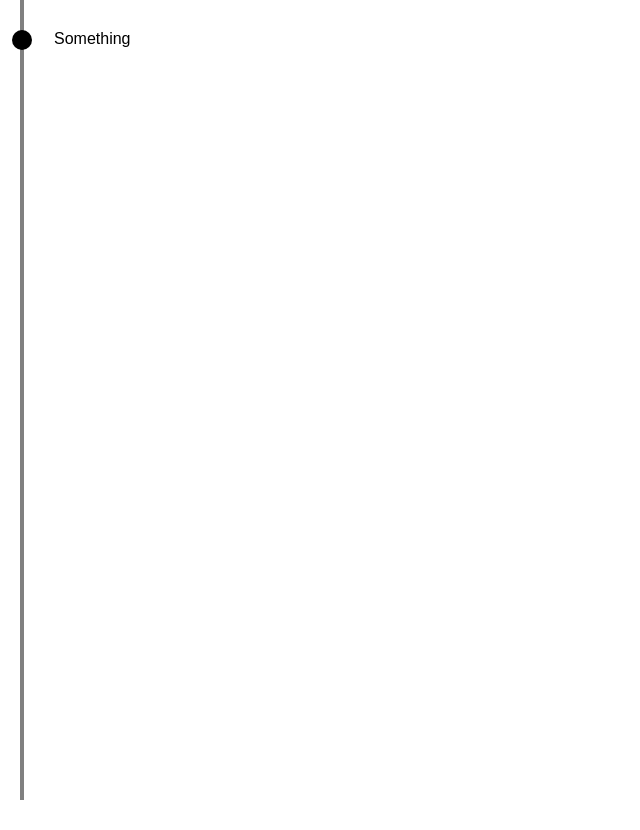
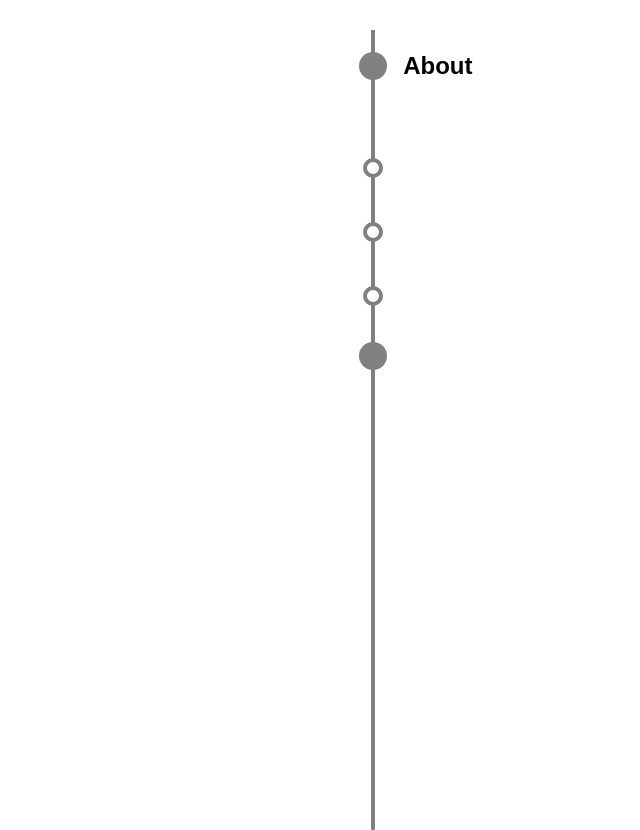
Before and after one commit to tigercao1/portfolio-ui, a React (Create React App) app: page / in a window 1280 px wide. Shown: the whole page, without its empty margins (0-640 px from the left). Before the commit the page ends 800 px from the top, so only its background shows below. Built offline with nearby package versions, Linux system fonts and the light colour scheme.

Commit message:
more code

```diff
--- a/src/components/Page/Page.js
+++ b/src/components/Page/Page.js
@@ -6,7 +6,13 @@ export const Page = ({ children }) => {
     return (
         <div className={styles.Page}>
             <Timeline>
+                <TimelineItem title titleText="About"></TimelineItem>
                 <TimelineItem></TimelineItem>
+                <TimelineItem></TimelineItem>
+
+                <TimelineItem></TimelineItem>
+
+                <TimelineItem title></TimelineItem>
             </Timeline>
         </div>
     );
--- a/src/components/Page/Page.module.scss
+++ b/src/components/Page/Page.module.scss
@@ -1,4 +1,5 @@
 .Page {
+    position: relative;
     min-height: 100vh;
-    min-width: 100vw;
+    min-width: 70vw;
 }
--- a/src/components/Timeline/Timeline.module.scss
+++ b/src/components/Timeline/Timeline.module.scss
@@ -7,7 +7,9 @@
     content: '';
     background-color: grey;
     position: absolute;
-    left: 20px;
-    width: 4px;
+    left: var(--var-pos-timeline);
+    top: 30px;
+    bottom: 30px;
+    width: var(--var-size-2);
     height: 100%;
 }
--- a/src/components/Timeline/TimelineItem/TimelineItem.js
+++ b/src/components/Timeline/TimelineItem/TimelineItem.js
@@ -1,11 +1,25 @@
 import React from 'react';
 import styles from './TimelineItem.module.scss';
 
-export const TimelineItem = () => {
+export const TimelineItem = ({
+    title = false,
+    titleText = undefined,
+    primaryText = undefined,
+    secondaryText = undefined,
+    description = undefined,
+}) => {
+    const bulletinStyle =
+        `${styles.Circle} ` + (title ? `${styles.TitleCircle}` : '');
+
     return (
         <div className={styles.TimelineItemContainer}>
-            <span className={styles.Circle}></span>
-            <div>Something</div>
+            <span className={bulletinStyle}></span>
+            {titleText && <h2>{titleText}</h2>}
+            {primaryText && <h3>{primaryText}</h3>}
+            {secondaryText && (
+                <h5 className={styles.Subdubed}>{secondaryText}</h5>
+            )}
+            {description && <p>{description}</p>}
         </div>
     );
 };
--- a/src/components/Timeline/TimelineItem/TimelineItem.module.scss
+++ b/src/components/Timeline/TimelineItem/TimelineItem.module.scss
@@ -1,15 +1,36 @@
 .TimelineItemContainer {
+    position: relative;
     display: flex;
     flex-direction: row;
-    margin-left: 24px;
-    padding: 30px;
+    margin-left: var(--var-pos-timeline);
+    padding: var(--var-size-9);
 }
 
 .Circle {
     position: absolute;
-    left: 12px;
-    width: 20px;
-    height: 20px;
+    top: calc(50% - (var(--var-size-secondary-bulletin) / 2));
+    left: calc(
+        0px - (var(--var-size-secondary-bulletin) / 2) -
+            ((var(--var-size-2)) / 2)
+    );
+    width: var(--var-size-secondary-bulletin);
+    height: var(--var-size-secondary-bulletin);
     border-radius: 50%;
-    background-color: black;
+    background-color: white;
+    border: var(--var-size-2) solid grey;
 }
+
+.TitleCircle {
+    top: calc(50% - (var(--var-size-primary-bulletin) / 2));
+    left: calc(
+        0px - (var(--var-size-primary-bulletin) / 2) + ((var(--var-size-2)) / 2)
+    );
+    width: var(--var-size-primary-bulletin);
+    height: var(--var-size-primary-bulletin);
+    background-color: grey;
+    border: none;
+}
+
+.Subdubed {
+    color: grey;
+}
--- a/src/components/Timeline/TimelineTitle/TimelineTitle.js
+++ /dev/null
@@ -1 +0,0 @@
-export const TimelineTitle = () => {};
--- a/src/components/Timeline/TimelineTitle/index.js
+++ /dev/null
@@ -1 +0,0 @@
-export { TimelineTitle } from './TimelineTitle';
--- a/src/components/Timeline/index.js
+++ b/src/components/Timeline/index.js
@@ -1,3 +1,2 @@
 export { Timeline } from './Timeline';
 export { TimelineItem } from './TimelineItem';
-export { TimelineTitle } from './TimelineTitle';
--- a/src/index.scss
+++ b/src/index.scss
@@ -1,12 +1,31 @@
 body {
-  margin: 0;
-  font-family: sans-serif, -apple-system, BlinkMacSystemFont, 'Segoe UI', 'Roboto', 'Oxygen',
-    'Ubuntu', 'Cantarell', 'Fira Sans', 'Droid Sans', 'Helvetica Neue';
-  -webkit-font-smoothing: antialiased;
-  -moz-osx-font-smoothing: grayscale;
+    margin: 0;
+    font-family: sans-serif, -apple-system, BlinkMacSystemFont, 'Segoe UI',
+        'Roboto', 'Oxygen', 'Ubuntu', 'Cantarell', 'Fira Sans', 'Droid Sans',
+        'Helvetica Neue';
+    -webkit-font-smoothing: antialiased;
+    -moz-osx-font-smoothing: grayscale;
 }
 
 code {
-  font-family: source-code-pro, Menlo, Monaco, Consolas, 'Courier New',
-    monospace;
+    font-family: source-code-pro, Menlo, Monaco, Consolas, 'Courier New',
+        monospace;
 }
+
+:root {
+    display: flex;
+    justify-content: center;
+    --var-pos-timeline: 20%;
+    --var-spacing-timeline-left: calc(var(--var-pos-timeline) + 20px);
+    --var-size-1: 2px;
+    --var-size-2: 4px;
+    --var-size-3: 8px;
+    --var-size-4: 12px;
+    --var-size-5: 16px;
+    --var-size-6: 20px;
+    --var-size-7: 24px;
+    --var-size-8: 28px;
+    --var-size-9: 32px;
+    --var-size-primary-bulletin: var(--var-size-8);
+    --var-size-secondary-bulletin: var(--var-size-4);
+}
```
Also changed, not shown: package.json (+5 -2 lines), 1 other file (tests, documents, lock files or other folders).
